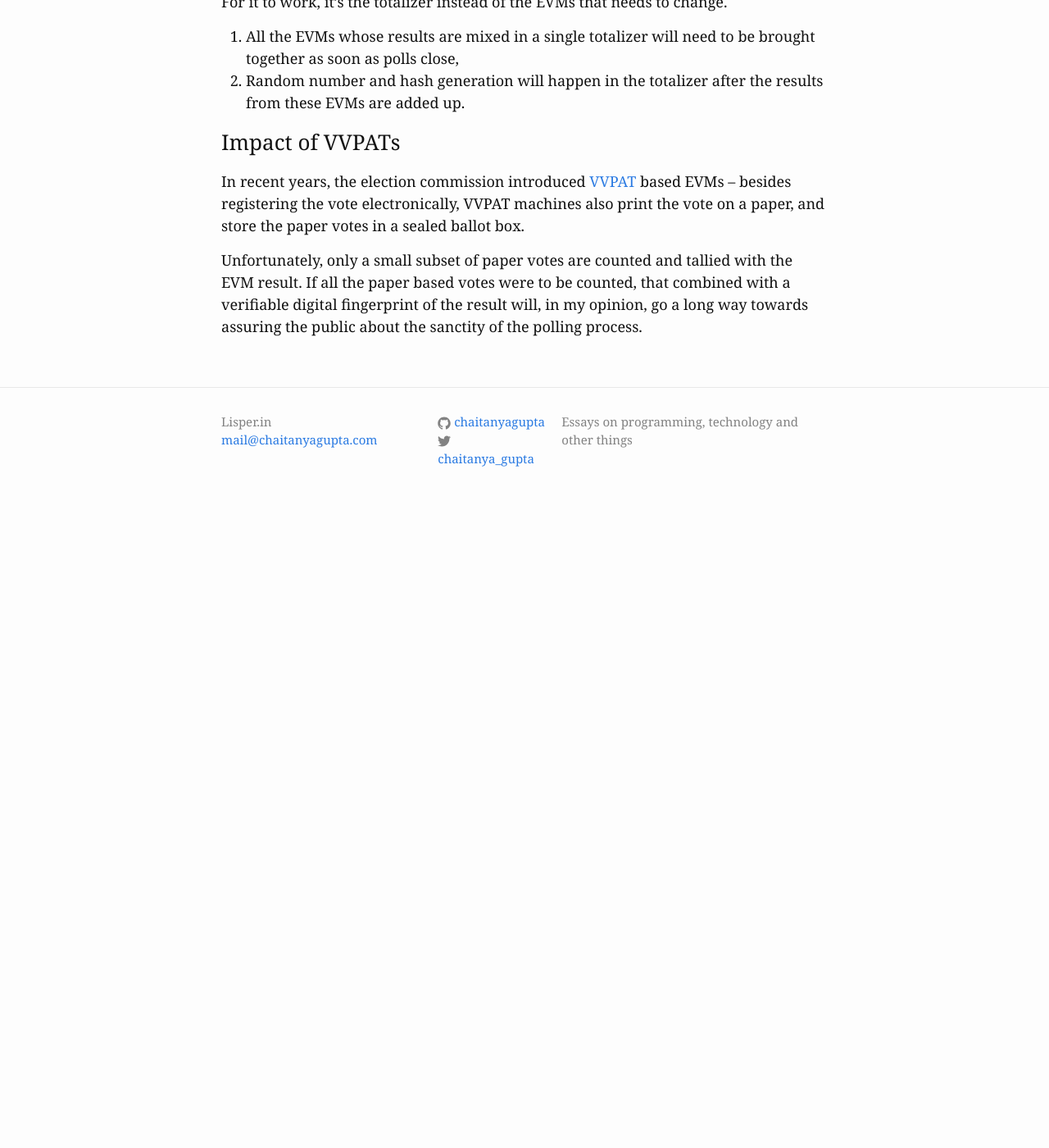
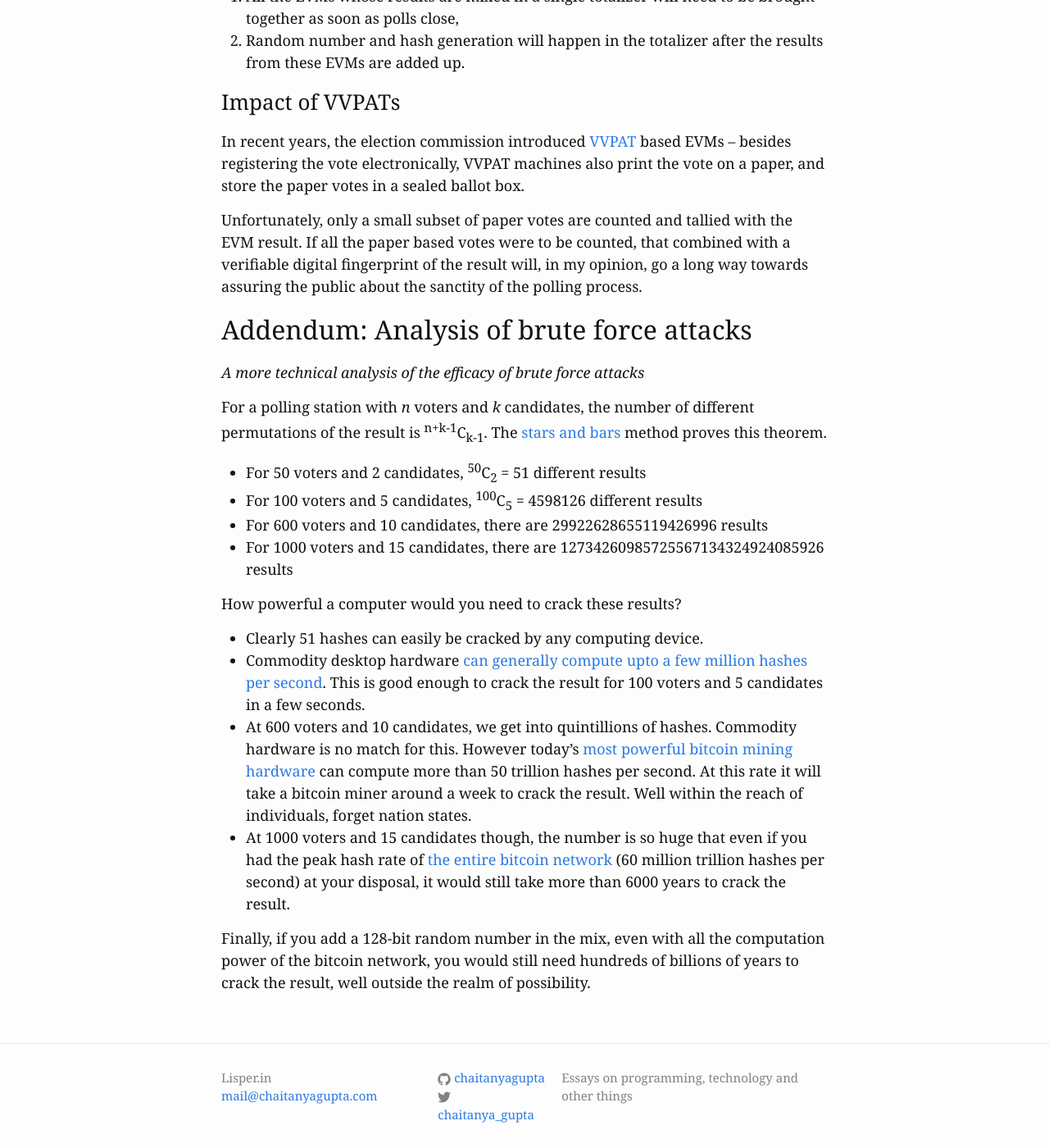
Before and after one commit to lisperin/lisperin.github.io, a Jekyll site: the page built from _posts/2019-05-24-cryptography-election-results.md, in a window 1280 px wide and 1400 px high, scrolled down 6021 px. Shown: the whole window at 82% size. Built offline with Jekyll 4.4.1, drawn with Linux system fonts in a browser that asks for light colours; before the commit the page ends 6651 px from its top, so only the background shows below that; some of the changed text lies outside the part shown.

Commit message:
More updates

```diff
--- a/_posts/2019-05-24-cryptography-election-results.md
+++ b/_posts/2019-05-24-cryptography-election-results.md
@@ -76,14 +76,14 @@ Some example (SHA-1) hashes are shown below:
 | _the quick brown fox jumped over the lazy dog_ | `3e4991b48bcb1bd9d3c4c14a1f24c415deaba466` |
 |------------------------------------------------+--------------------------------------------|
 
-The important things to know about cryptographic hashes are:
+A few important properties of cryptographic hashes are:
 
 1. It is extremely easy to calculate the hash of any text
 2. It is extremely difficult to find a text that has a given hash
 3. If you have a text and its hash, it is extremely difficult to find another
    text that has the same hash.
 
-Also, as the third and fourth examples show, even a slight change in text input
+Also, as the second and third examples show, even a slight change in text input
 usually leads to large changes in the output hash.
 
 So, while it's very easy to calculate the hash of the string "The quick brown
@@ -192,15 +192,11 @@ to carry out a brute force attack decreases:
   (which specializes in computing hashes at a high speed) will take a few days
   to crack the result.
 
-* At 1000 voters and 15 candidates, one can be fairly confident that not even a
-  nation-state cannot brute force their way to the result.
+* At 1000 voters and 15 candidates, one can be fairly confident that even a
+  nation-state cannot brute force their way to the result anytime soon.
 
-Generally, for a polling station with _n_ voters and _k_ candidates, the number
-of permutations of the result is <a
-href="https://en.wikipedia.org/wiki/Stars_and_bars_(combinatorics)"><sup>n+k-1</sup>C<sub>k-1</sub></a>.
-
-So cryptographic hash functions alone are not sufficient to protect the secrecy
-of election results. How do we fix this?
+All said and done, cryptographic hash functions alone are not sufficient to
+protect the secrecy of election results. How do we fix this?
 
 ### Randomization
 
@@ -273,3 +269,43 @@ Unfortunately, only a small subset of paper votes are counted and tallied with
 the EVM result. If all the paper based votes were to be counted, that combined
 with a verifiable digital fingerprint of the result will, in my opinion, go a
 long way towards assuring the public about the sanctity of the polling process.
+
+## Addendum: Analysis of brute force attacks
+
+_A more technical analysis of the efficacy of brute force attacks_
+
+For a polling station with _n_ voters and _k_ candidates, the number of
+different permutations of the result is <sup>n+k-1</sup>C<sub>k-1</sub>. The
+[stars and bars](https://en.wikipedia.org/wiki/Stars_and_bars_(combinatorics))
+method proves this theorem.
+
+* For 50 voters and 2 candidates, <sup>50</sup>C<sub>2</sub> = 51 different
+  results
+* For 100 voters and 5 candidates, <sup>100</sup>C<sub>5</sub> = 4598126
+  different results
+* For 600 voters and 10 candidates, there are 29922628655119426996 results
+* For 1000 voters and 15 candidates, there are 12734260985725567134324924085926
+  results
+
+How powerful a computer would you need to crack these results?
+
+* Clearly 51 hashes can easily be cracked by any computing device.
+* Commodity desktop hardware [can generally compute upto a few million hashes
+  per
+  second](https://en.bitcoin.it/wiki/Non-specialized_hardware_comparison#CPUs.2FAPUs). This
+  is good enough to crack the result for 100 voters and 5 candidates in a few
+  seconds.
+* At 600 voters and 10 candidates, we get into quintillions of hashes. Commodity
+  hardware is no match for this. However today's [most powerful bitcoin mining
+  hardware](https://www.asicminervalue.com/) can compute more than 50 trillion
+  hashes per second. At this rate it will take a bitcoin miner around a week to
+  crack the result. Well within the reach of individuals, forget nation states.
+* At 1000 voters and 15 candidates though, the number is so huge that even if
+  you had the peak hash rate of [the entire bitcoin
+  network](https://www.blockchain.com/en/charts/hash-rate) (60 million trillion
+  hashes per second) at your disposal, it would still take more than 6000 years
+  to crack the result.
+
+Finally, if you add a 128-bit random number in the mix, even with all the
+computation power of the bitcoin network, you would still need hundreds of
+billions of years to crack the result, well outside the realm of possibility.
```
